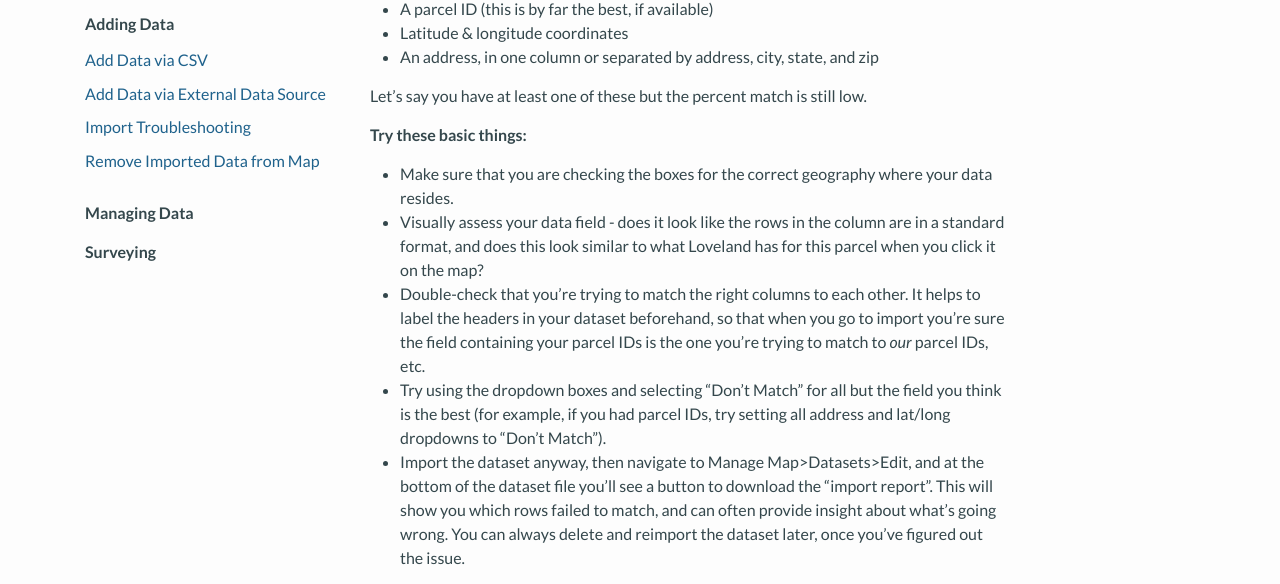
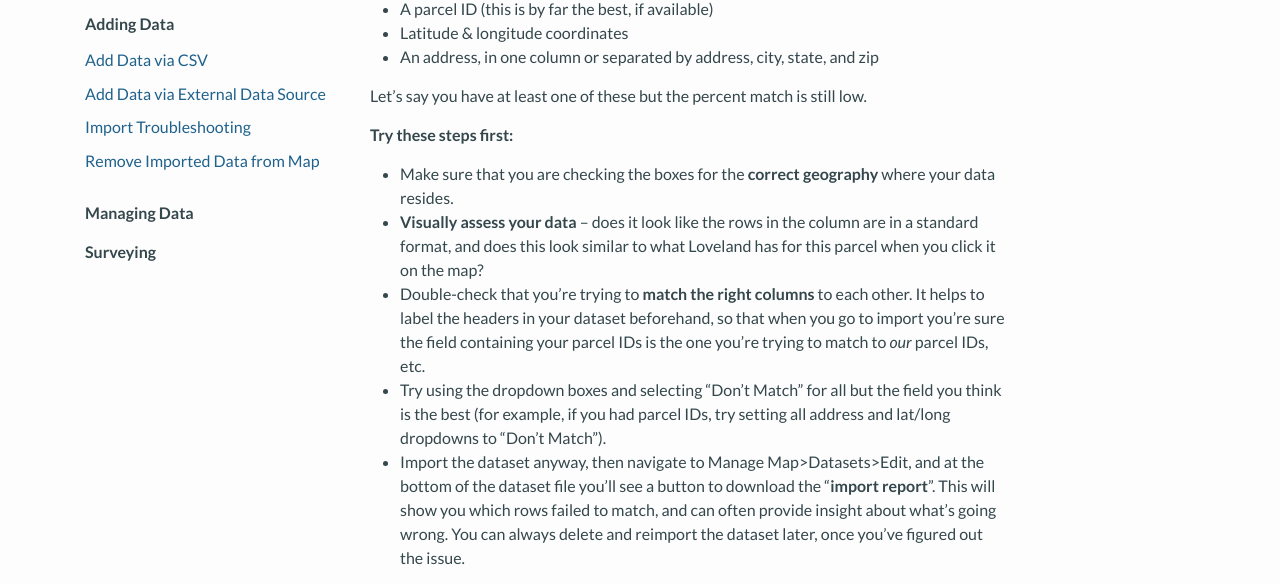
Before and after one commit to loveland/support, a Jekyll site: the page built from _articles/import-troubleshoot.md, in a window 1280 px wide. Shown: the part 509-1093 px from the top of the page. Built offline with Jekyll 4.4.1, drawn with Linux system fonts in a browser that asks for light colours; a script that is not in the unit is left out.

Commit message:
Update import-troubleshoot.md

```diff
--- a/_articles/import-troubleshoot.md
+++ b/_articles/import-troubleshoot.md
@@ -16,12 +16,12 @@ You'll need at least one of the following:
 
 Let's say you have at least one of these but the percent match is still low.
 
-**Try these basic things:**
-* Make sure that you are checking the boxes for the correct geography where your data resides.
-* Visually assess your data field - does it look like the rows in the column are in a standard format, and does this look similar to what Loveland has for this parcel when you click it on the map?
-* Double-check that you're trying to match the right columns to each other. It helps to label the headers in your dataset beforehand, so that when you go to import you're sure the field containing your parcel IDs is the one you're trying to match to *our* parcel IDs, etc.
+**Try these steps first:**
+* Make sure that you are checking the boxes for the **correct geography** where your data resides.
+* **Visually assess your data** -- does it look like the rows in the column are in a standard format, and does this look similar to what Loveland has for this parcel when you click it on the map?
+* Double-check that you're trying to **match the right columns** to each other. It helps to label the headers in your dataset beforehand, so that when you go to import you're sure the field containing your parcel IDs is the one you're trying to match to *our* parcel IDs, etc.
 * Try using the dropdown boxes and selecting "Don't Match" for all but the field you think is the best (for example, if you had parcel IDs, try setting all address and lat/long dropdowns to "Don't Match").
-* Import the dataset anyway, then navigate to Manage Map>Datasets>Edit, and at the bottom of the dataset file you'll see a button to download the "import report". This will show you which rows failed to match, and can often provide insight about what's going wrong. You can always delete and reimport the dataset later, once you've figured out the issue.
+* Import the dataset anyway, then navigate to Manage Map>Datasets>Edit, and at the bottom of the dataset file you'll see a button to download the "**import report**". This will show you which rows failed to match, and can often provide insight about what's going wrong. You can always delete and reimport the dataset later, once you've figured out the issue.
 
 **If using addresses or latitude/longitude**
 
```
